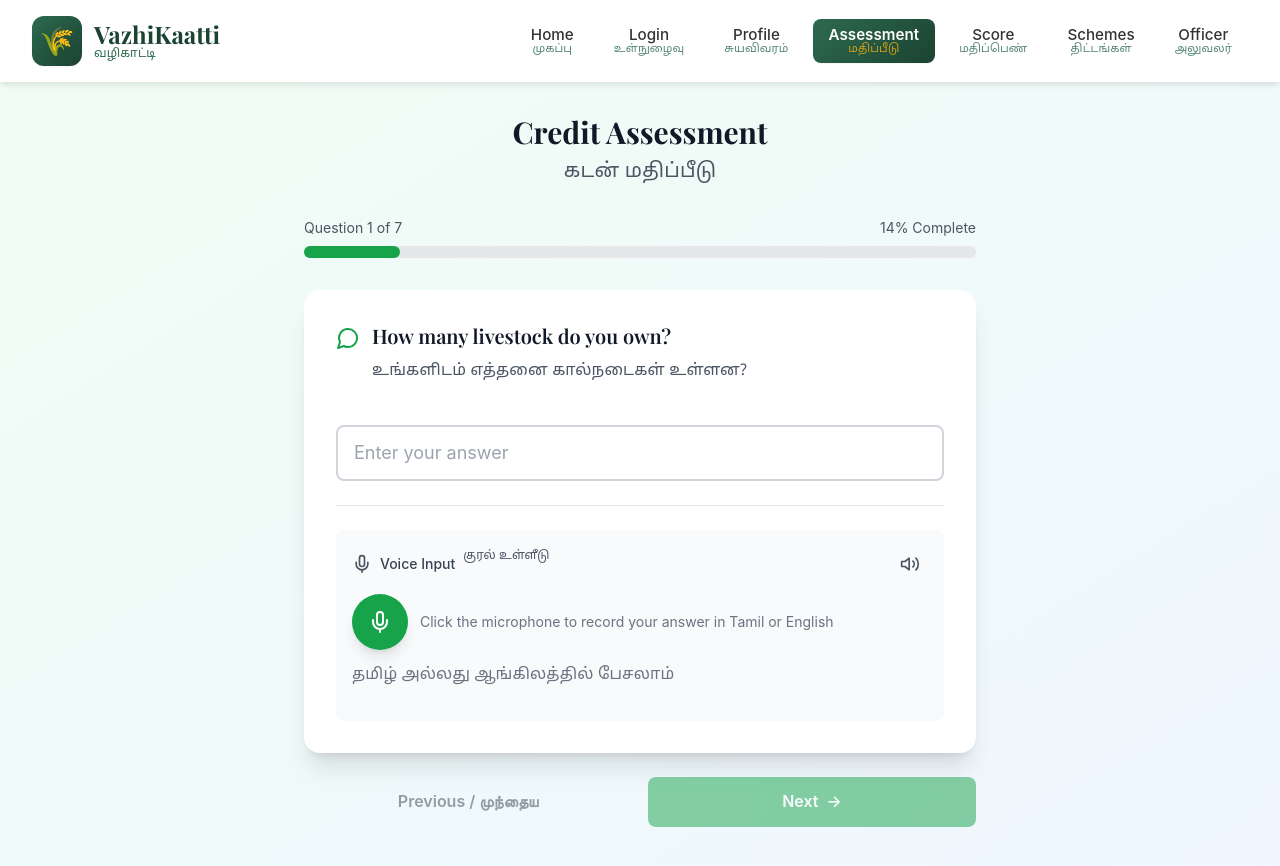
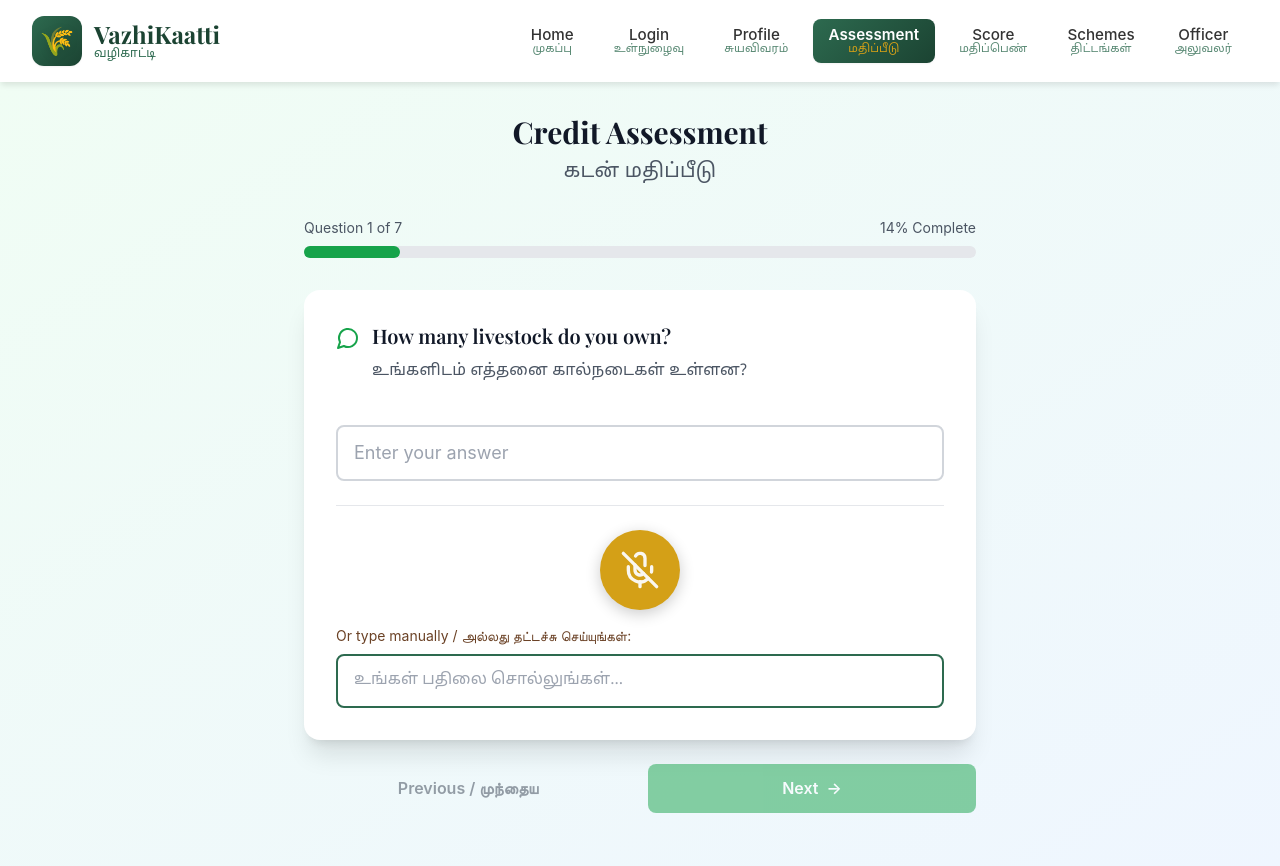
Before and after one commit to ManujanaNagaraj/VazhiKaatti-AI-Credit-Companion-for-Women-Farmers, a React (Create React App) app in the folder frontend/: page /questions in a window 1280 px wide. Shown: the top 866 px of the page. Built offline with nearby package versions, Linux system fonts and the light colour scheme; the HTML template or start-up script is replaced by a standard one.

Commit message:
Redesign VoiceInput component with gold mic button and pulsing ring

```diff
--- a/frontend/src/components/VoiceInput.jsx
+++ b/frontend/src/components/VoiceInput.jsx
@@ -1,137 +1,154 @@
-import React, { useState } from 'react';
-import { Mic, MicOff, Volume2 } from 'lucide-react';
-import TamilText from './TamilText';
+import React, { useState, useEffect } from 'react';
+import { Mic, MicOff } from 'lucide-react';
+import { motion } from 'framer-motion';
 
-const VoiceInput = ({ onTranscript, questionId }) => {
-  const [isRecording, setIsRecording] = useState(false);
+const VoiceInput = ({ onTranscript, placeholder = "உங்கள் பதிலை சொல்லுங்கள்..." }) => {
+  const [isListening, setIsListening] = useState(false);
   const [transcript, setTranscript] = useState('');
-  const [error, setError] = useState('');
+  const [recognition, setRecognition] = useState(null);
 
-  const startRecording = async () => {
-    try {
-      // Check if browser supports speech recognition
+  useEffect(() => {
+    // Initialize Web Speech API
+    if ('webkitSpeechRecognition' in window || 'SpeechRecognition' in window) {
       const SpeechRecognition = window.SpeechRecognition || window.webkitSpeechRecognition;
+      const recognitionInstance = new SpeechRecognition();
 
-      if (!SpeechRecognition) {
-        setError('Speech recognition is not supported in your browser');
-        return;
-      }
+      recognitionInstance.continuous = false;
+      recognitionInstance.interimResults = false;
+      recognitionInstance.lang = 'ta-IN'; // Tamil language
 
-      const recognition = new SpeechRecognition();
-      recognition.lang = 'ta-IN'; // Tamil language
-      recognition.interimResults = false;
-      recognition.maxAlternatives = 1;
-
-      recognition.onstart = () => {
-        setIsRecording(true);
-        setError('');
+      recognitionInstance.onresult = (event) => {
+        const result = event.results[0][0].transcript;
+        setTranscript(result);
+        onTranscript(result);
+        setIsListening(false);
       };
 
-      recognition.onresult = (event) => {
-        const text = event.results[0][0].transcript;
-        setTranscript(text);
-        onTranscript(text);
-        setIsRecording(false);
+      recognitionInstance.onerror = (event) => {
+        console.error('Speech recognition error:', event.error);
+        setIsListening(false);
       };
 
-      recognition.onerror = (event) => {
-        console.error('Speech recognition error:', event.error);
-        setError('Error recognizing speech. Please try again.');
-        setIsRecording(false);
+      recognitionInstance.onend = () => {
+        setIsListening(false);
       };
 
-      recognition.onend = () => {
-        setIsRecording(false);
-      };
+      setRecognition(recognitionInstance);
+    }
+  }, [onTranscript]);
 
+  const toggleListening = () => {
+    if (!recognition) {
+      alert('Voice recognition not supported in this browser. Please use Chrome or Edge.');
+      return;
+    }
+
+    if (isListening) {
+      recognition.stop();
+      setIsListening(false);
+    } else {
       recognition.start();
-    } catch (err) {
-      console.error('Error starting speech recognition:', err);
-      setError('Could not start speech recognition');
-      setIsRecording(false);
+      setIsListening(true);
     }
   };
 
-  const stopRecording = () => {
-    setIsRecording(false);
-  };
-
-  const speakQuestion = () => {
-    // Text-to-speech functionality
-    if ('speechSynthesis' in window) {
-      const utterance = new SpeechSynthesisUtterance(transcript || 'Ready to record');
-      utterance.lang = 'ta-IN';
-      window.speechSynthesis.speak(utterance);
-    }
+  const handleManualInput = (e) => {
+    const value = e.target.value;
+    setTranscript(value);
+    onTranscript(value);
   };
 
   return (
-    <div className="bg-gray-50 rounded-lg p-4">
-      <div className="flex items-center justify-between mb-3">
-        <div className="flex items-center space-x-2">
-          <Mic className="h-5 w-5 text-gray-600" />
-          <span className="text-sm font-medium text-gray-700">Voice Input</span>
-          <TamilText text="குரல் உள்ளீடு" className="text-xs text-gray-600" />
-        </div>
-        <button
-          onClick={speakQuestion}
-          className="p-2 hover:bg-gray-200 rounded-full transition-colors"
-          title="Listen to question"
+    <div className="w-full">
+      {/* Mic Button */}
+      <div className="flex justify-center mb-4">
+        <motion.button
+          onClick={toggleListening}
+          className="relative rounded-full flex items-center justify-center"
+          style={{
+            width: '80px',
+            height: '80px',
+            backgroundColor: isListening ? '#2D6A4F' : '#D4A017',
+            boxShadow: '0 4px 15px rgba(0,0,0,0.2)'
+          }}
+          whileTap={{ scale: 0.95 }}
+          animate={isListening ? {
+            scale: [1, 1.1, 1],
+            transition: { duration: 1, repeat: Infinity }
+          } : {}}
         >
-          <Volume2 className="h-5 w-5 text-gray-600" />
-        </button>
+          {/* Pulsing Ring when Recording */}
+          {isListening && (
+            <motion.div
+              className="absolute rounded-full"
+              style={{
+                width: '100px',
+                height: '100px',
+                border: '3px solid #2D6A4F',
+                top: '-10px',
+                left: '-10px'
+              }}
+              animate={{
+                scale: [1, 1.3, 1],
+                opacity: [0.7, 0, 0.7]
+              }}
+              transition={{
+                duration: 1.5,
+                repeat: Infinity
+              }}
+            />
+          )}
+
+          {isListening ? (
+            <Mic className="h-10 w-10" style={{ color: '#FAF7F0' }} />
+          ) : (
+            <MicOff className="h-10 w-10" style={{ color: '#FAF7F0' }} />
+          )}
+        </motion.button>
       </div>
 
-      <div className="flex items-center space-x-3">
-        <button
-          onClick={isRecording ? stopRecording : startRecording}
-          className={`flex-shrink-0 p-4 rounded-full transition-all ${
-            isRecording
-              ? 'bg-red-500 hover:bg-red-600 animate-pulse'
-              : 'bg-green-600 hover:bg-green-700'
-          } text-white shadow-lg`}
+      {/* Listening Status */}
+      {isListening && (
+        <p
+          className="text-center mb-4 font-semibold animate-pulse"
+          style={{ color: '#2D6A4F', fontFamily: 'Noto Sans Tamil, sans-serif' }}
         >
-          {isRecording ? (
-            <MicOff className="h-6 w-6" />
-          ) : (
-            <Mic className="h-6 w-6" />
-          )}
-        </button>
+          கேட்கிறேன்...
+        </p>
+      )}
 
-        <div className="flex-1">
-          {isRecording && (
-            <div className="flex items-center space-x-2">
-              <div className="flex space-x-1">
-                <div className="w-2 h-2 bg-red-500 rounded-full animate-bounce"></div>
-                <div className="w-2 h-2 bg-red-500 rounded-full animate-bounce" style={{animationDelay: '0.1s'}}></div>
-                <div className="w-2 h-2 bg-red-500 rounded-full animate-bounce" style={{animationDelay: '0.2s'}}></div>
-              </div>
-              <span className="text-sm text-gray-600">Listening...</span>
-            </div>
-          )}
-
-          {transcript && !isRecording && (
-            <div className="text-sm text-gray-700 bg-white p-2 rounded border border-gray-300">
-              {transcript}
-            </div>
-          )}
-
-          {!isRecording && !transcript && (
-            <div className="text-sm text-gray-500">
-              Click the microphone to record your answer in Tamil or English
-            </div>
-          )}
-        </div>
-      </div>
-
-      {error && (
-        <div className="mt-3 text-sm text-red-600 bg-red-50 p-2 rounded">
-          {error}
+      {/* Recognized Text */}
+      {transcript && (
+        <div className="mb-4 p-4 rounded-lg" style={{ backgroundColor: '#D4F1DD' }}>
+          <p className="text-sm mb-1" style={{ color: '#6B4226' }}>
+            Recognized / அங்கீகரிக்கப்பட்டது:
+          </p>
+          <p
+            className="text-lg font-semibold"
+            style={{ color: '#1B4332', fontFamily: 'Noto Sans Tamil, sans-serif' }}
+          >
+            {transcript}
+          </p>
         </div>
       )}
 
-      <div className="mt-3 text-xs text-gray-500">
-        <TamilText text="தமிழ் அல்லது ஆங்கிலத்தில் பேசலாம்" />
+      {/* Fallback Manual Input */}
+      <div>
+        <label className="block text-sm mb-2" style={{ color: '#6B4226' }}>
+          Or type manually / அல்லது தட்டச்சு செய்யுங்கள்:
+        </label>
+        <input
+          type="text"
+          value={transcript}
+          onChange={handleManualInput}
+          placeholder={placeholder}
+          className="w-full px-4 py-3 rounded-lg border-2"
+          style={{
+            borderColor: '#2D6A4F',
+            backgroundColor: 'white',
+            fontFamily: 'Noto Sans Tamil, sans-serif'
+          }}
+        />
       </div>
     </div>
   );
```
